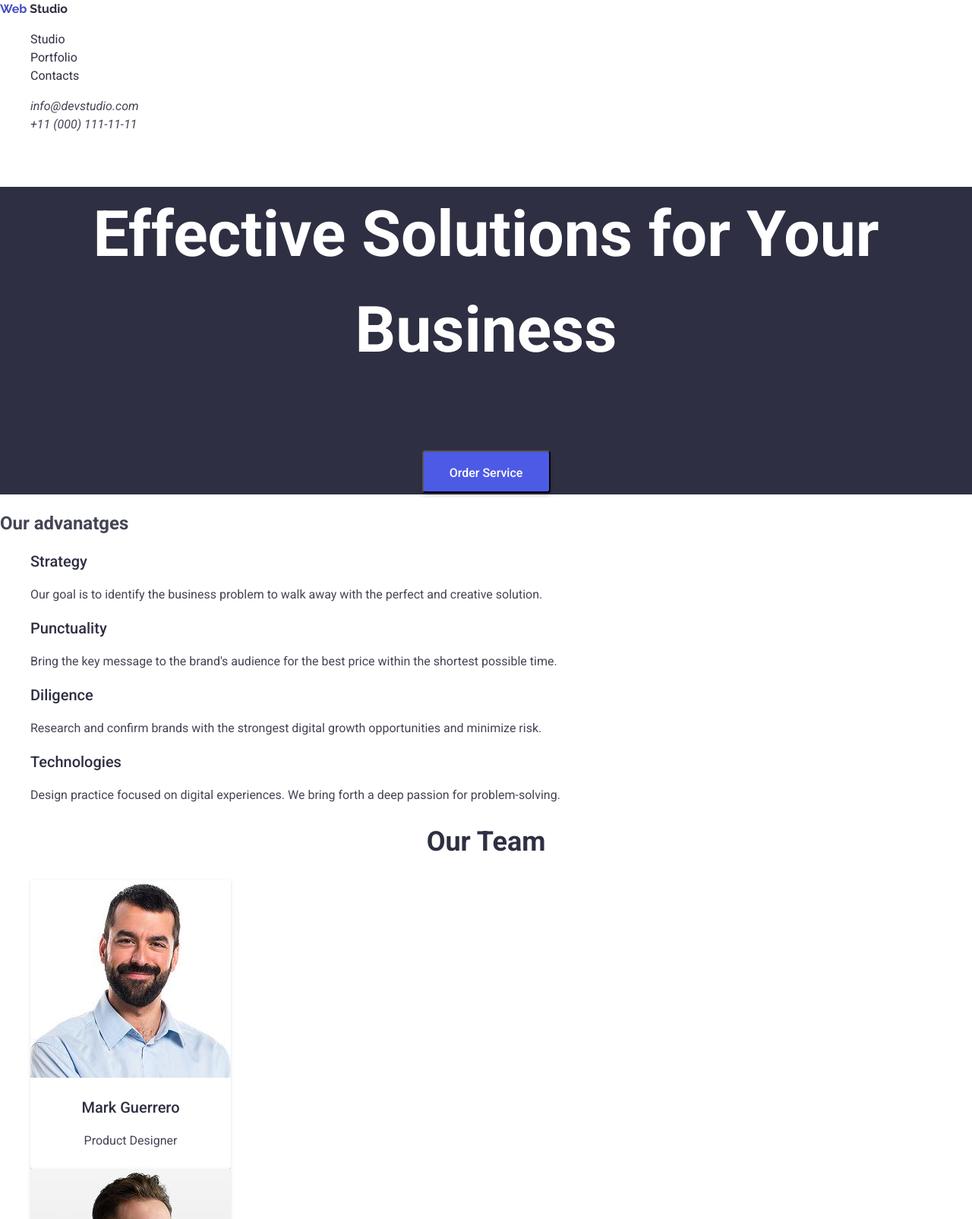
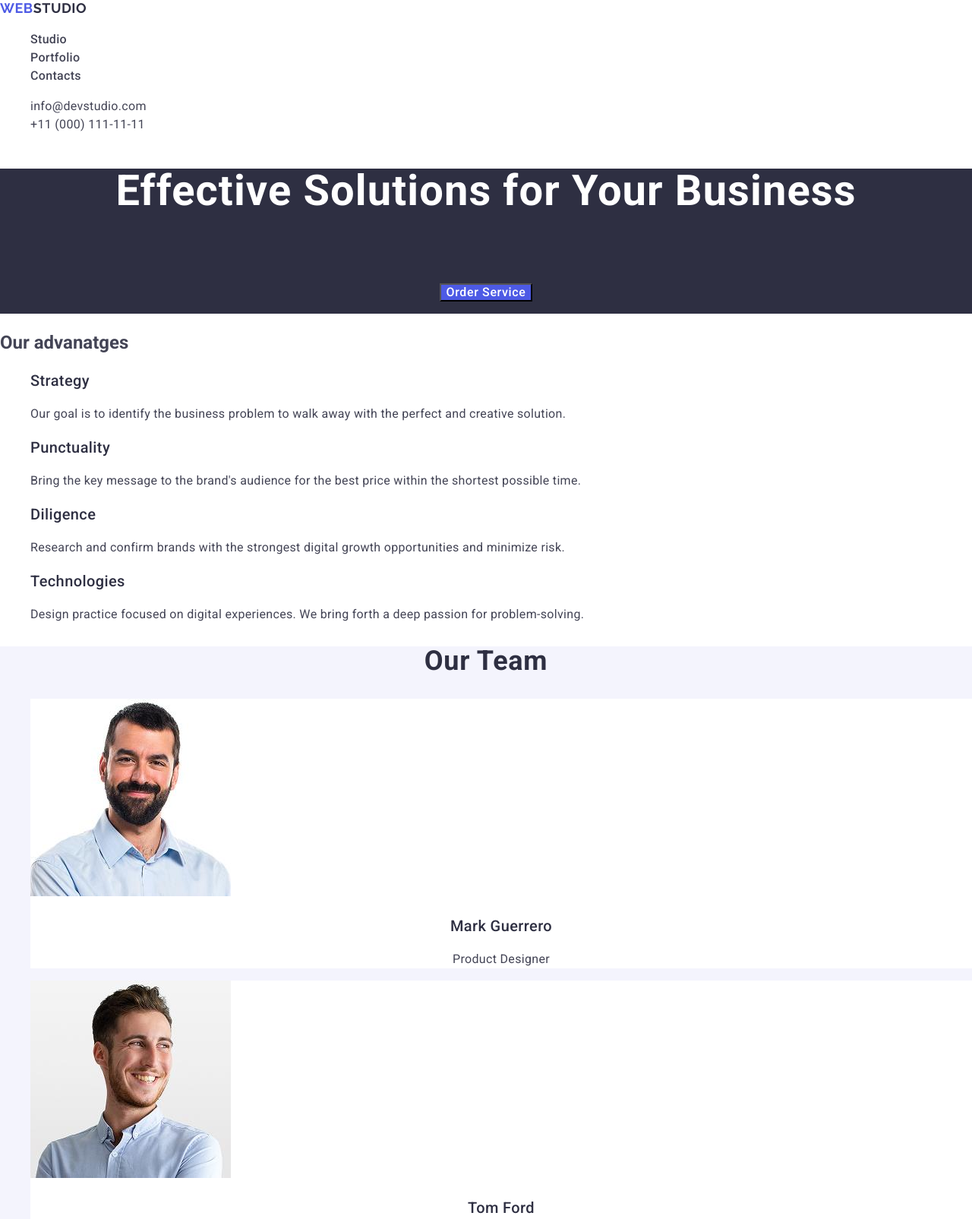
Before and after one commit to sandramomo/goit-markup-hw-02, a plain HTML site: page index.html in a window 1280 px wide. Shown: the top 1605 px of the page at 76% size. Drawn offline with nearby package versions, Linux system fonts and the light colour scheme.

Commit message:
Edit mistakes in CSS

```diff
--- a/css/styles.css
+++ b/css/styles.css
@@ -8,53 +8,72 @@ a {
   text-decoration: none;
   color: #434455;
 }
-.logo-top,
-.logo-btm {
-  font-family: "Raleway", sans-serif;
-}
-.logo-top::before {
-  content: "Web ";
-  color: #404bbf;
-}
-
-.logo-top::after {
-  content: "Studio";
-  color: #2e2f42;
-}
-
 ul {
   list-style-type: none;
 }
+.logo,
+.logo-text-tp,
+.logo-text-btm {
+  font-family: "Raleway", sans-serif;
+  font-size: 18px;
+  font-weight: 700;
+  line-height: 1.17;
+  letter-spacing: 0.03em;
+  text-transform: uppercase;
+  color: #4d5ae5;
+}
+.logo-text-tp {
+  color: #2e2f42;
+}
+.logo-text-btm {
+  color: #f4f4fd;
+}
 .main-nav {
   color: #2e2f42;
+  font-weight: 500;
+  letter-spacing: 0.02em;
 }
-.main-nav:hover,
-.contacts:hover {
+.contacts {
+  font-style: normal;
+  letter-spacing: 0.02em;
+}
+.phone-number:hover,
+.mail:hover,
+.nav-studio:hover,
+.nav-portfolio:hover,
+.nav-contacts:hover,
+.nav-studio:focus,
+.contacts:focus,
+.mail:focus,
+.phone-number:focus {
   color: #404bbf;
+}
+.main-text {
+  font-weight: 700;
+  font-size: 56px;
+  line-height: 1.07;
+  text-align: center;
+  letter-spacing: 0.02em;
+  color: #ffffff;
 }
 .order-service {
   background-color: #2e2f42;
   font-size: 56px;
   font-weight: 700;
   text-align: center;
-  letter-spacing: 2%;
+  letter-spacing: 0.02em;
   color: #ffffff;
 }
 .order-btn {
-  border-radius: 4px;
-  padding: 16px 32px;
-  width: 169px;
-  height: 56px;
-  box-shadow: 0 4px 4px 0 rgba(0, 0, 0, 0.15);
   background-color: #4d5ae5;
   color: #ffffff;
   font-weight: 500;
   font-size: 16px;
-  line-height: 150%;
-  letter-spacing: 4%;
+  letter-spacing: 0.04em;
   cursor: pointer;
+  font-family: "Roboto", sans-serif;
 }
-.order-btn:hover {
+.order-btn:hover .order-btn:focus {
   background-color: #404bbf;
 }
 .advantage-header {
@@ -62,67 +81,58 @@ ul {
   font-weight: 500;
   font-size: 20px;
   line-height: 120%;
-  letter-spacing: 2%;
+  letter-spacing: 0.02em;
 }
 .advantage-text {
   font-size: 16px;
-  line-height: 150%;
-  letter-spacing: 2%;
+  letter-spacing: 0.02em;
   color: #434455;
 }
 .section-header {
   font-weight: 700;
   font-size: 36px;
   line-height: 111%;
-  letter-spacing: 2%;
+  letter-spacing: 0.02em;
   text-align: center;
   color: #2e2f42;
+  text-transform: capitalize;
+}
+.team {
+  background-color: #f4f4fd;
 }
 .team-member {
-  box-shadow: 0 2px 1px 0 rgba(46, 47, 66, 0.08),
-    0 1px 1px 0 rgba(46, 47, 66, 0.16), 0 1px 6px 0 rgba(46, 47, 66, 0.08);
   background-color: white;
-  border-radius: 0 0 4px 4px;
-  width: 264px;
-  height: 380px;
 }
 .member-name {
   font-weight: 500;
   font-size: 20px;
   line-height: 120%;
-  letter-spacing: 2%;
+  letter-spacing: 0.02em;
   text-align: center;
   color: #2e2f42;
 }
 .member-position {
   font-size: 16px;
-  line-height: 150%;
-  letter-spacing: 2%;
+  letter-spacing: 0.02em;
   text-align: center;
   color: #434455;
 }
 .product {
-  width: 360px;
-  height: 420px;
   background-color: white;
 }
 .product-name {
   font-weight: 500;
   font-size: 20px;
   line-height: 120%;
-  letter-spacing: 2%;
+  letter-spacing: 0.02em;
   color: #2e2f42;
 }
-.product-text {
+.product-type {
   font-size: 16px;
-  line-height: 150%;
   letter-spacing: 0.02em;
   color: #434455;
-  width: 360px;
-  height: 120px;
 }
 .footer-context {
-  height: 312px;
   background-color: #2e2f42;
 }
 .footer-text {
@@ -131,12 +141,3 @@ ul {
   letter-spacing: 0.02em;
   color: #f4f4fd;
 }
-.logo-btm::before {
-  content: "Web ";
-  color: #404bbf;
-}
-
-.logo-btm::after {
-  content: "Studio";
-  color: #f4f4fd;
-}
--- a/index.html
+++ b/index.html
@@ -19,38 +19,42 @@
   <body>
     <header>
       <nav>
-        <a href="./index.html" class="logo-top"></a>
-        <ul>
+        <a href="./index.html" class="logo"
+          >Web<span class="logo-text-tp">Studio</span></a
+        >
+        <ul class="main-nav">
           <li>
-            <a href="" class="main-nav"> Studio </a>
+            <a href="./index.html" class="nav-studio"> Studio </a>
           </li>
           <!--insert Studio link-->
           <li>
-            <a href="" class="main-nav"> Portfolio </a>
+            <a href="./index.html" class="nav-portfolio"> Portfolio </a>
           </li>
           <!--insert Portfolio link-->
           <li>
-            <a href="" class="main-nav"> Contacts </a>
+            <a href="./index.html" class="nav-contacts"> Contacts </a>
           </li>
           <!--insert Contacts link-->
         </ul>
       </nav>
-      <address>
+      <address class="contacts">
         <ul>
           <li>
-            <a href="mailto:info@devstudio.com" class="contacts"
+            <a href="mailto:info@devstudio.com" class="mail"
               >info@devstudio.com</a
             >
           </li>
           <li>
-            <a href="tel:+110001111111" class="contacts">+11 (000) 111-11-11</a>
+            <a href="tel:+110001111111" class="phone-number"
+              >+11 (000) 111-11-11</a
+            >
           </li>
         </ul>
       </address>
     </header>
     <main>
       <section class="order-service">
-        <h1>Effective Solutions for Your Business</h1>
+        <h1 class="main-text">Effective Solutions for Your Business</h1>
         <button type="button" class="order-btn">Order Service</button>
       </section>
       <section>
@@ -86,7 +90,7 @@
           </li>
         </ul>
       </section>
-      <section>
+      <section class="team">
         <h2 class="section-header">Our Team</h2>
         <ul>
           <li class="team-member">
@@ -142,7 +146,7 @@
               height="300"
             />
             <h3 class="product-name">Banking App</h3>
-            <p>App</p>
+            <p class="product-type">App</p>
           </li>
           <li>
             <img
@@ -152,7 +156,7 @@
               height="300"
             />
             <h3 class="product-name">Cashless Payment</h3>
-            <p>Marketing</p>
+            <p class="product-type">Marketing</p>
           </li>
           <li>
             <img
@@ -162,7 +166,7 @@
               height="300"
             />
             <h3 class="product-name">Meditation App</h3>
-            <p>App</p>
+            <p class="product-type">App</p>
           </li>
           <li>
             <img
@@ -172,7 +176,7 @@
               height="300"
             />
             <h3 class="product-name">Taxi Service</h3>
-            <p>Marketing</p>
+            <p class="product-type">Marketing</p>
           </li>
           <li>
             <img
@@ -182,7 +186,7 @@
               height="300"
             />
             <h3 class="product-name">Screen Illustrations</h3>
-            <p>Design</p>
+            <p class="product-type">Design</p>
           </li>
           <li>
             <img
@@ -192,13 +196,15 @@
               height="300"
             />
             <h3 class="product-name">Online Courses</h3>
-            <p>Marketing</p>
+            <p class="product-type">Marketing</p>
           </li>
         </ul>
       </section>
     </main>
     <footer class="footer-context">
-      <a href="./index.html" class="logo-btm"></a>
+      <a href="./index.html" class="logo"
+        >Web<span class="logo-text-btm">Studio</span></a
+      >
       <p class="footer-text">
         Increase the flow of customers and sales for your business with digital
         marketing & growth solutions.
```
